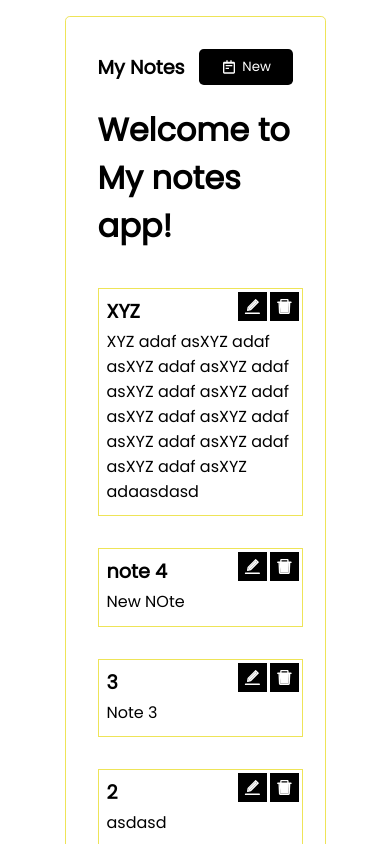
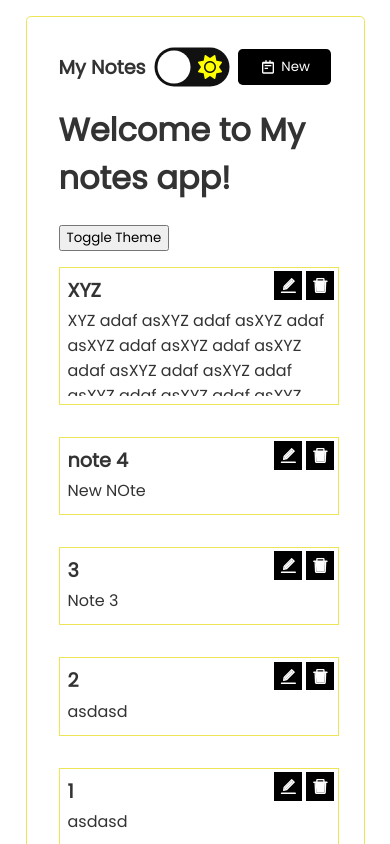
Before and after one commit to Pradnesh8/my-notes-app, a React (Create React App) app: page / in a window 390 px wide. Shown: the top 844 px of the page. Built offline with nearby package versions, Linux system fonts and the light colour scheme; data requests are answered from the project's data file.

Commit message:
added switch mode dark/light

```diff
--- a/src/App.css
+++ b/src/App.css
@@ -2,6 +2,64 @@
 
 *{
   font-family: 'Poppins', 'sans-serif';
+}
+.switchMode {
+  display: inline-block;
+  height: fit-content;
+  margin: 0.1rem;
+  transition: background 0.2s linear;
+}
+.switchMode .dark {
+  background-color: #292c35;
+}
+.switchMode .checkbox {
+  opacity: 0;
+  position: absolute;
+}
+
+.switchMode .label {
+  width: 2.5rem;
+  height: auto;
+  background-color: #111;
+  display: flex;
+  border-radius: 1rem;
+  align-items: center;
+  justify-content: space-between;
+  padding: 5px;
+  position: relative;
+  transform: scale(1.5);
+}
+
+.switchMode .ball {
+  width: 1.35rem;
+  height: 1.35rem;
+  background-color: white;
+  position: absolute;
+  top: 2px;
+  left: 2px;
+  border-radius: 50%;
+  transition: transform 0.2s linear;
+}
+
+/*  target the elemenent after the label*/
+.switchMode .checkbox:checked + .label .ball{
+  transform: translateX(24px);
+}
+
+.switchMode .fa-moon {
+  color: pink;
+}
+
+.switchMode .fa-sun {
+  color: yellow;
+}
+.dark {
+  background-color: #333;
+  color: #fff;
+}
+.light {
+  background-color: #fff;
+  color: #333;
 }
 
 body {
@@ -47,7 +105,7 @@ header h3{
 .notes-deck{
   display: flex;
   flex-wrap: wrap;
-  justify-content: flex-start;
+  justify-content: space-between;
   align-items: flex-start;
 }
 /* Note styling */
@@ -70,6 +128,9 @@ header h3{
 .note-body{
   /* border: 1px solid rgb(238, 228, 88); */
   padding: 0.2rem 0;
+  word-break: break-word;
+  max-height: 10vh;
+  overflow-y: auto;
 }
 .note-icon{
   cursor: pointer;
@@ -97,8 +158,43 @@ input[type="text"], textarea{
 .editNoteForm{
   width: 100%;
 }
+@media screen and (max-width: 1200px) {
+  .App{
+    width: 70vw;
+  }
+  .note-card{
+    width: 42%;
+  }
+  .notes-deck{
+    justify-content: space-between;
+  }
+}
+@media screen and (max-width: 800px) {
+  .App{
+    width: 80vw;
+  }
+  .notes-deck {
+    display: flex;
+    flex-direction: row;
+    flex-wrap: wrap;
+    justify-content: space-between;
+    align-items: center;
+}
+  .note-card{
+    width: 45%;
+    margin: 1rem 0;
+  }
+  footer{
+    width: 100%;
+    text-align: start;
+    font-size: 0.9rem;
+  }
+}
 
 @media screen and (max-width: 600px) {
+  .App{
+    width: 70vw;
+  }
   .notes-deck{
     display: flex;
     flex-direction: column;
--- a/src/App.js
+++ b/src/App.js
@@ -87,10 +87,22 @@ function App() {
     console.log("Delete note called for Id:" + id);
     // setNotes([Notes.filter((note) => note.id !== id)]);
   }
+  const [theme, setTheme] = useState('light');
+  const toggleTheme = () => {
+    if (theme === 'light') {
+      setTheme('dark');
+    } else {
+      setTheme('light');
+    }
+  };
+  useEffect(() => {
+    document.body.className = theme;
+  }, [theme]);
   return (
-    <div className="App">
-      <Header onToggle={() => setAddNoteToggle(!AddNoteToggle)} text={AddNoteToggle ? 'Close' : 'New'} />
+    <div className={`App ${theme}`}>
+      <Header onToggle={() => setAddNoteToggle(!AddNoteToggle)} text={AddNoteToggle ? 'Close' : 'New'} toggleThemeN={() => toggleTheme()} />
       <h1>Welcome to My notes app!</h1>
+      <button onClick={toggleTheme}>Toggle Theme</button>
       {Notes.length === 0 && <h3>No notes added yet!</h3>}
       {
         AddNoteToggle && <AddNote onSave={AddNoteForm} />
--- a/src/components/Header.js
+++ b/src/components/Header.js
@@ -1,9 +1,17 @@
 import { BiNotepad } from "react-icons/bi";
 import { FaRegWindowClose } from "react-icons/fa";
-const Header = ({ onToggle, text }) => {
+const Header = ({ onToggle, text, toggleThemeN }) => {
     return (
         <header>
             <h3>My Notes</h3>
+            <div className='switchMode'>
+                <input type="checkbox" class="checkbox" id="checkbox" onChange={toggleThemeN} />
+                <label for="checkbox" class="label">
+                    <i class="fas fa-moon"></i>
+                    <i class='fas fa-sun'></i>
+                    <div class='ball'></div>
+                </label>
+            </div>
             <button onClick={onToggle}
                 style={{
                     width: "7em",
@@ -12,12 +20,12 @@ const Header = ({ onToggle, text }) => {
                     alignItems: "center"
                 }} className="btn">
                 {text === 'New' ?
-                (
-                    <BiNotepad style={{ fontSize: "1rem" }} />
-                ):
-                (
-                    <FaRegWindowClose style={{ fontSize: "1rem" }} />
-                )}
+                    (
+                        <BiNotepad style={{ fontSize: "1rem" }} />
+                    ) :
+                    (
+                        <FaRegWindowClose style={{ fontSize: "1rem" }} />
+                    )}
 
                 {text}
             </button>
```
